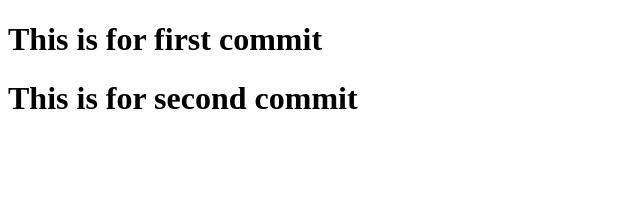
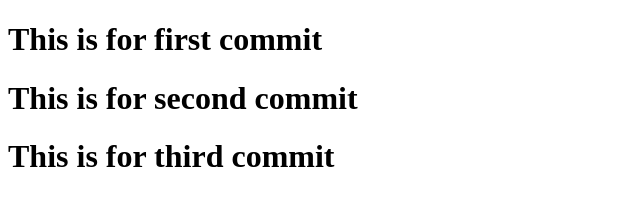
Before and after one commit to Shiva7569/FSDlab2, a plain HTML site: page index.html in a window 1280 px wide. Shown: the whole page, without its empty margins (0-640 px from the left). Drawn offline with Linux system fonts and the light colour scheme.

Commit message:
third commit

```diff
--- a/index.html
+++ b/index.html
@@ -6,5 +6,6 @@
 <body>
     <h1>This is for first commit</h1>
     <h1>This is for second commit</h1>
+    <h1>This is for third commit</h1>
 </body>
 </html>
```
